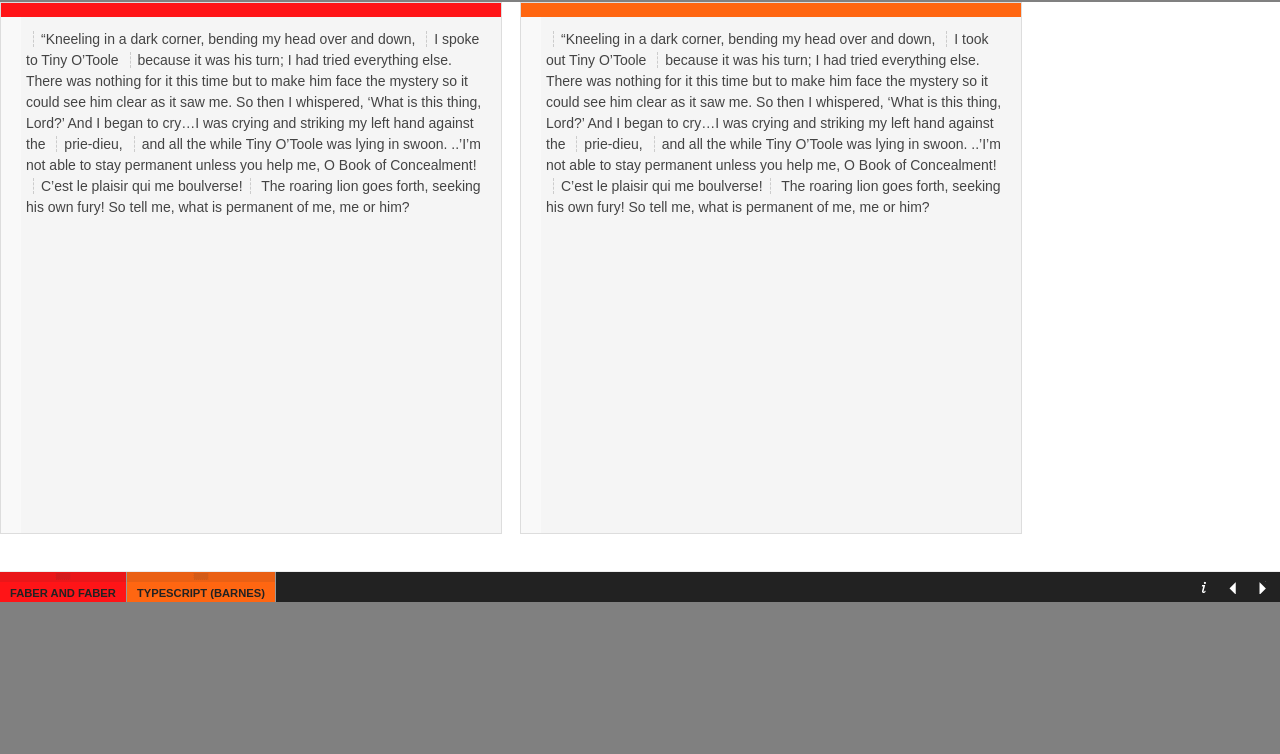
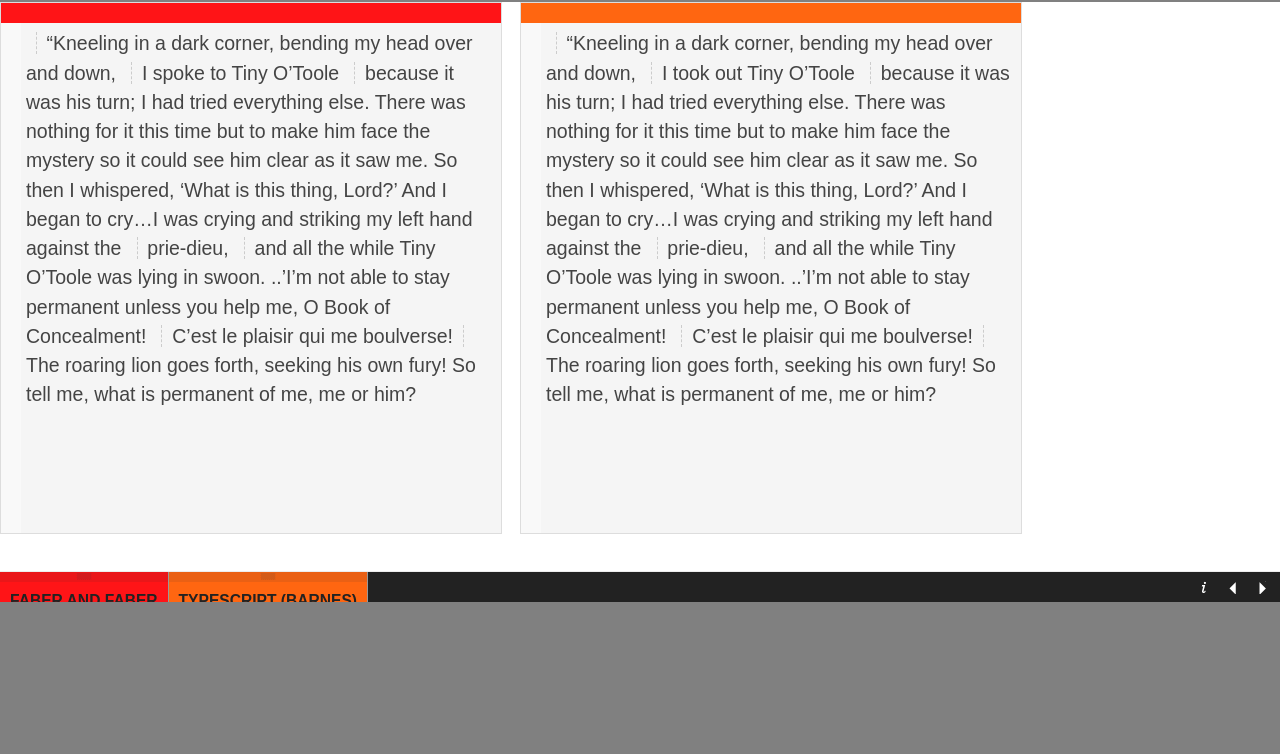
Before and after one commit to dovile-gervyte/ModVers_Fowles, a website: page modvers/barnes2.html in a window 1280 px wide. Drawn offline with nearby package versions, Linux system fonts and the light colour scheme.

Commit message:
Set font-size to 1.5em

```diff
--- a/modvers/barnes2.html
+++ b/modvers/barnes2.html
@@ -26,7 +26,7 @@
 <h1></h1>
 
 <!--<div id="tei-single" style="width: 1000px; margin: 0 auto; top: 100px; background-color: white; border-radius: 10px; font-size: 20px;"></div>-->
-<div id="tei-single" style="font-size: 14px; background-color: white; margin-top: -15px;"></div>
+<div id="tei-single" style="font-size: 1.5em; background-color: white; margin-top: -15px;"></div>
 
 <!--<div class="button"><a href="../index.html#/8">back</a></div>-->
 
```
